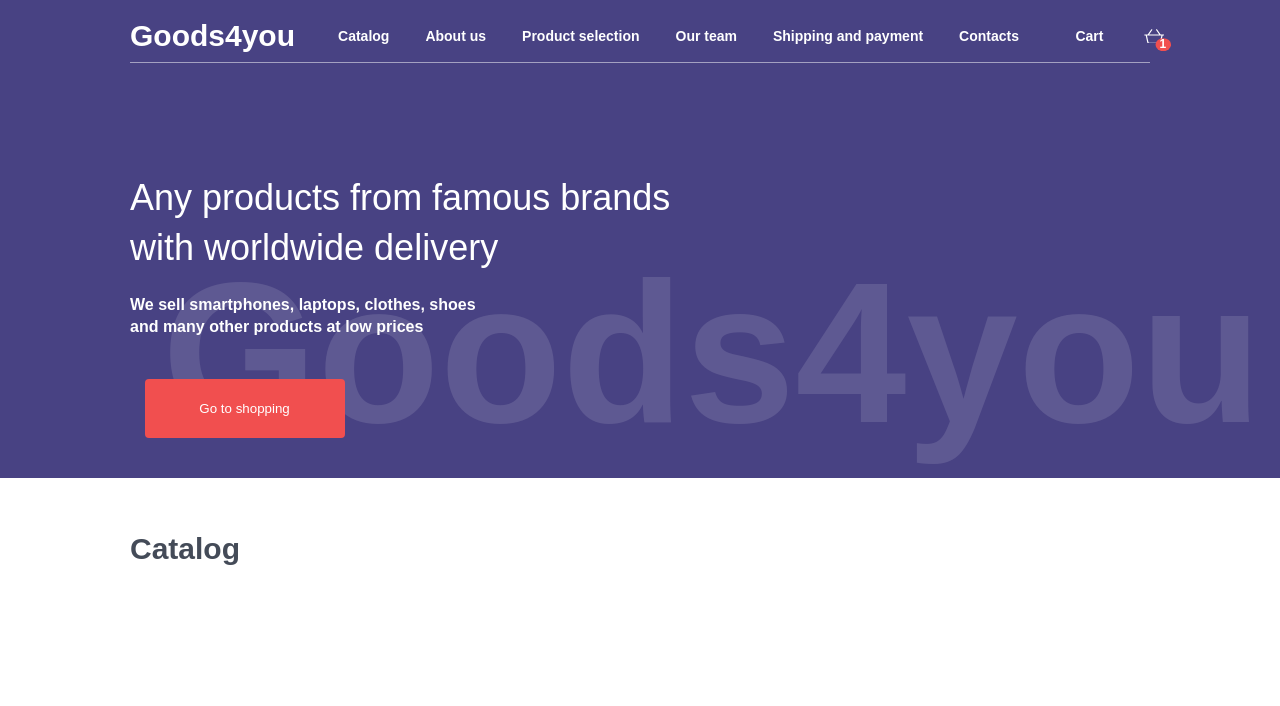
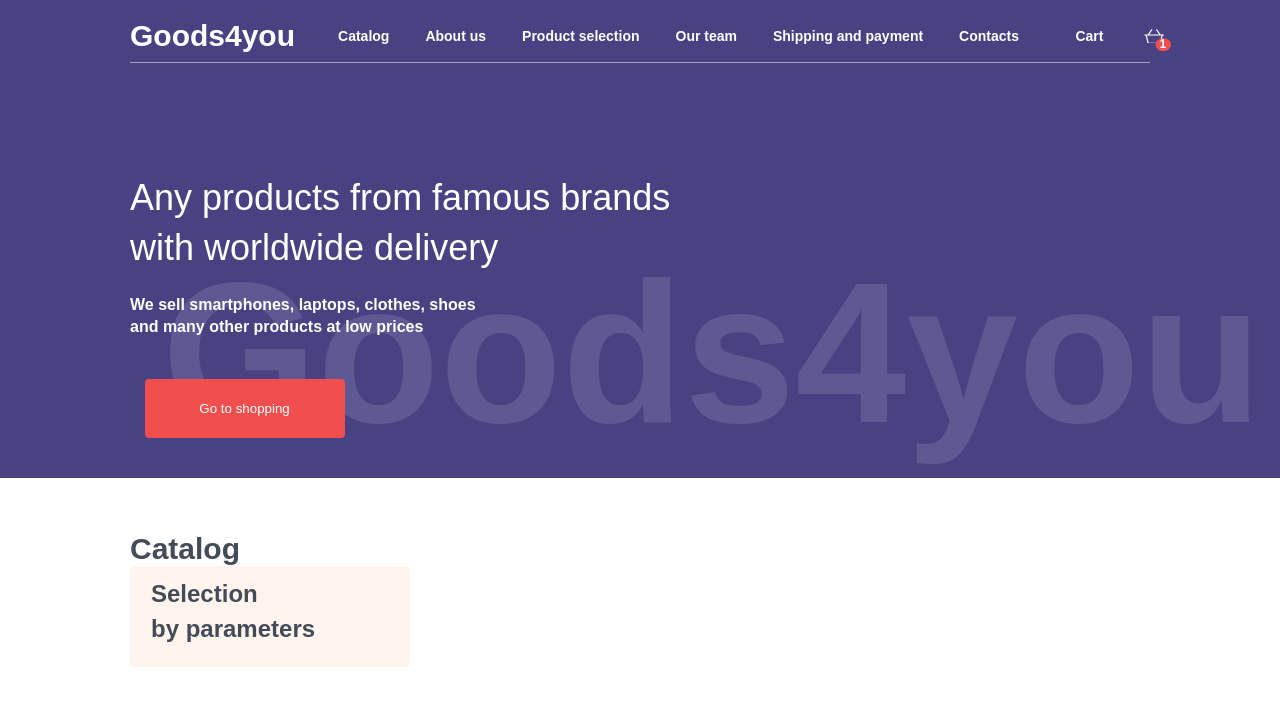
Before and after one commit to distanceOn/t1project, a React (Create React App) app: page / in a window 1280 px wide. Shown: the top 706 px of the page. Built offline with nearby package versions, Linux system fonts and the light colour scheme.

Commit message:
feat: add title filter type

```diff
--- a/src/components/atoms/Title/Title.module.scss
+++ b/src/components/atoms/Title/Title.module.scss
@@ -9,4 +9,10 @@
     font-weight: 400;
     line-height: 5.04rem;
   }
+  &_filter {
+    color: #444b58;
+    font-size: 2.4rem;
+    font-weight: 600;
+    line-height: 3.5rem;
+  }
 }
--- a/src/components/atoms/Title/Title.tsx
+++ b/src/components/atoms/Title/Title.tsx
@@ -2,7 +2,7 @@ import { getClassName } from './utils';
 
 type TitleProps = {
   children: React.ReactNode;
-  type: 'hero' | 'default';
+  type: 'hero' | 'filter' | 'default';
 };
 
 export const Title = ({ children, type }: TitleProps) => {
@@ -12,5 +12,9 @@ export const Title = ({ children, type }: TitleProps) => {
     return <h1 className={className}>{children}</h1>;
   }
 
+  if (type === 'filter') {
+    return <h3 className={className}>{children}</h3>;
+  }
+
   return <h2 className={className}>{children}</h2>;
 };
--- a/src/components/atoms/Title/utils.ts
+++ b/src/components/atoms/Title/utils.ts
@@ -4,6 +4,8 @@ export const getClassName = (type: string) => {
   switch (type) {
     case 'hero':
       return S.title_hero;
+    case 'filter':
+      return S.title_filter;
     default:
       return S.title;
   }
--- a/src/components/organisms/Filter/Filter.module.scss
+++ b/src/components/organisms/Filter/Filter.module.scss
@@ -0,0 +1,7 @@
+.container {
+  width: 28rem;
+  padding: 0.9rem 2rem 2rem;
+  border-radius: 4px;
+  border: 1px solid #fff4ee;
+  background: #fff4ee;
+}
--- a/src/components/organisms/Filter/Filter.tsx
+++ b/src/components/organisms/Filter/Filter.tsx
@@ -3,7 +3,9 @@ import S from './Filter.module.scss';
 export const Filter = () => {
   return (
     <div className={S.container}>
-      <Title type='default'>Catalog</Title>
+      <Title type='filter'>
+        Selection <br /> by parameters
+      </Title>
     </div>
   );
 };
--- a/src/pages/CatalogPage/CatalogPage.tsx
+++ b/src/pages/CatalogPage/CatalogPage.tsx
@@ -1,3 +1,4 @@
+import { Title } from '../../components/atoms/Title/Title';
 import { Filter } from '../../components/organisms/Filter/Filter';
 import { Header } from '../../components/organisms/Header/Header';
 import { Hero } from '../../components/organisms/Hero/Hero';
@@ -15,7 +16,10 @@ export const CatalogPage = () => {
         <Hero />
       </HeroTemplate>
       <CatalogTemplate>
-        <Filter />
+        <Title type='default'>Catalog</Title>
+        <div>
+          <Filter />
+        </div>
       </CatalogTemplate>
     </div>
   );
```
